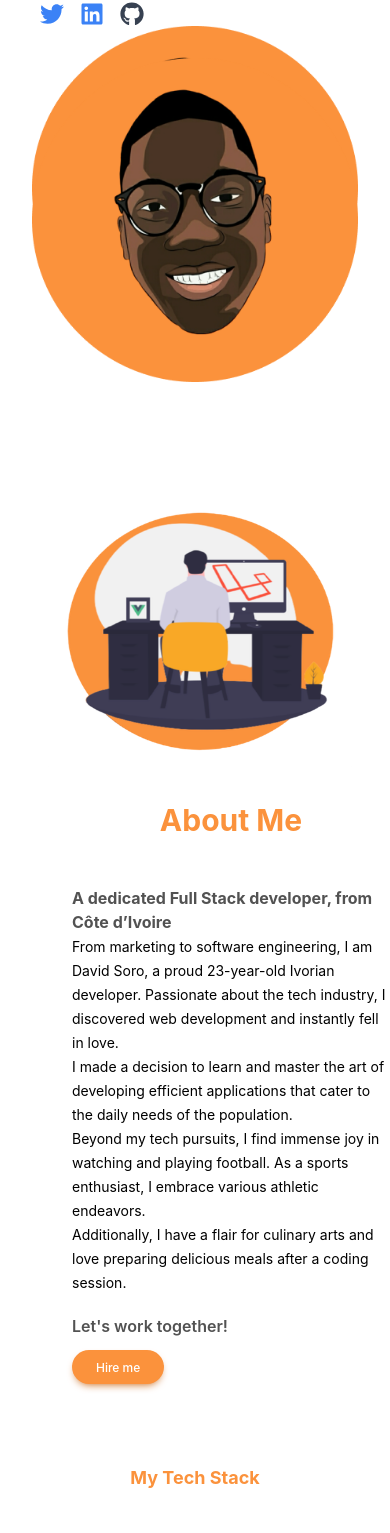
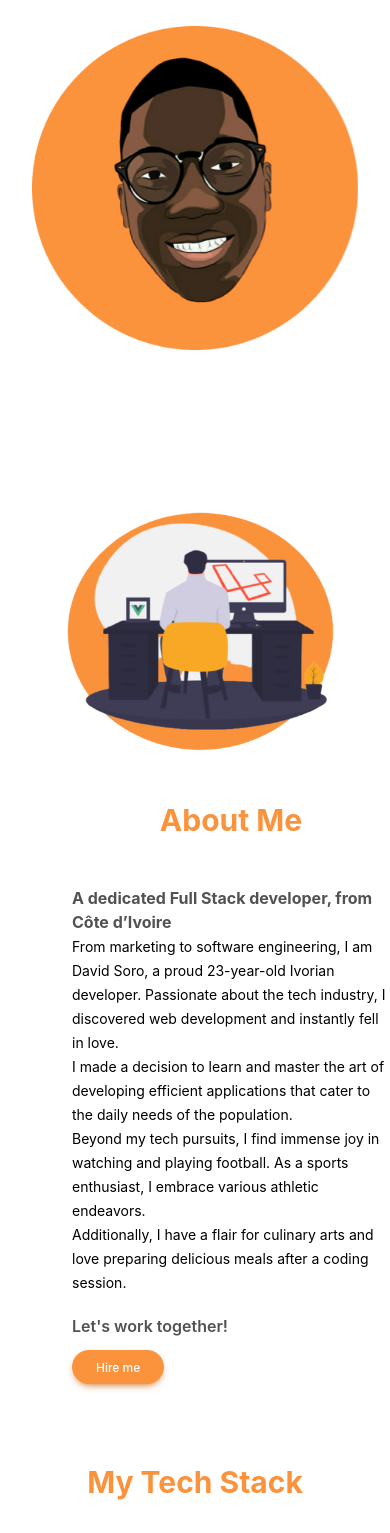
Before and after one commit to DvxdS/David_Soro_portfolio, a React (Create React App) app: page / in a window 390 px wide. Shown: the part 414-1947 px from the top of the page. Built offline with nearby package versions, Linux system fonts and the light colour scheme.

Commit message:
Working on opening animation

```diff
--- a/src/App.jsx
+++ b/src/App.jsx
@@ -1,6 +1,4 @@
-// App.jsx
-// App.jsx
-import React from 'react';
+import React, { useEffect, useState } from 'react';
 import Navbar from './components/Navbar';
 import Home from './components/Home';
 import About from './components/About';
@@ -8,29 +6,39 @@ import Stack from './components/stacks';
 import Skills from './components/skills';
 import Projects from './components/projects';
 import Contacts from './components/contacts';
+import OpeningAnimation from './components/Animation';
 import { BrowserRouter } from 'react-router-dom';
 
 function App() {
+  const [showMainContent, setShowMainContent] = useState(false);
+
+  useEffect(() => {
+    const timeout = setTimeout(() => {
+      setShowMainContent(true);
+    }, 2000);
+
+    // Clear the timeout to prevent memory leaks
+    return () => clearTimeout(timeout);
+  }, []);
+
   return (
-
     <div className="relative z-0">
       <BrowserRouter>
+        {showMainContent ? (
+          <div>
             <Navbar />
-
             <Home />
             <About />
             <Stack />
             <Skills />
             <Projects />
             <Contacts />
+          </div>
+        ) : (
+          <OpeningAnimation />
+        )}
       </BrowserRouter>
-
-
-
-
     </div>
-
-
   );
 }
 
--- /dev/null
+++ b/src/components/Animation.jsx
@@ -0,0 +1,22 @@
+// OpeningAnimation.js
+
+import React, { useEffect, useState } from 'react';
+import './animation.css';
+import LogoAnimation from './LogoAnimation'; // Assuming you have a separate LogoAnimation component
+
+const Animation = () => {
+  const [animate, setAnimate] = useState(false);
+
+  useEffect(() => {
+    setAnimate(true);
+  }, []);
+
+  return (
+    <div className={`animation ${animate ? 'fade-in' : ''}`}>
+      <LogoAnimation />
+      {/* Any additional opening animation content goes here */}
+    </div>
+  );
+};
+
+export default Animation;
--- a/src/components/Home.jsx
+++ b/src/components/Home.jsx
@@ -108,21 +108,23 @@ const Home = () => {
         </div>
 
        {/* Hero image */}
+       <div className='content mt-16'>
   <div className="relative">
+  {isMobile ? (
     <img
       src={Hero}
       alt="hero"
-            className="max-w-full mx-auto md:max-w-xs"
+      className="max-w-full mx-auto max-h-screen"
       ref={imageRef}
       onMouseEnter={handleMouseEnter}
       onMouseLeave={handleMouseLeave}
       onAnimationEnd={handleAnimationEnd}
     />
-          {isMobile && (
+  ) : (
     <img
       src={Hero}
       alt="hero"
-              className="max-w-full mx-auto mt-8 absolute top-0 left-0"
+      className="max-w-full mx-auto max-h-screen"
       ref={imageRef}
       onMouseEnter={handleMouseEnter}
       onMouseLeave={handleMouseLeave}
@@ -131,6 +133,8 @@ const Home = () => {
   )}
 </div>
 </div>
+
+      </div>
     </section>
   );
 };
--- /dev/null
+++ b/src/components/LogoAnimation.css
@@ -0,0 +1,20 @@
+/* LogoAnimation.css */
+
+@keyframes rotate {
+    0% {
+      transform: rotate(0deg);
+    }
+    100% {
+      transform: rotate(360deg);
+    }
+  }
+
+  .logo-container {
+    animation: rotate 6s linear infinite; /* Adjust the duration and timing function as needed */
+  }
+
+  .logo {
+    /* Your existing styles for the logo go here */
+    cursor: pointer;
+    /* Add any other styles you want to apply to the logo */
+  }
--- /dev/null
+++ b/src/components/LogoAnimation.jsx
@@ -0,0 +1,16 @@
+// LogoAnimation.js
+
+import React from 'react';
+import './LogoAnimation.css';
+
+const LogoAnimation = () => {
+  return (
+    <div className="logo-container">
+      <span className="logo">
+        Dav<span className="text-orange-400">.dev</span>
+      </span>
+    </div>
+  );
+};
+
+export default LogoAnimation;
--- a/src/components/Navbar.jsx
+++ b/src/components/Navbar.jsx
@@ -21,7 +21,7 @@ const Navbar = () => {
   };
 
   return (
-    <nav className="flex items-center justify-between p-4 bg-white">
+    <nav className="flex items-center justify-between p-4 bg-white  fixed top-0 left-0 right-0 z-50">
       <div className="flex items-center">
         <span
           className="ml-2 font-bold text-2xl tracking-tighter cursor-pointer"
--- /dev/null
+++ b/src/components/animation.css
@@ -0,0 +1,28 @@
+/* OpeningAnimation.css */
+
+.animation {
+    /* Add any initial styles here */
+  }
+
+  .fade-in {
+    opacity: 0;
+    animation: fadeIn 1.5s ease-in-out forwards, scaleUp 1.5s ease-in-out forwards;
+  }
+
+  @keyframes fadeIn {
+    from {
+      opacity: 0;
+    }
+    to {
+      opacity: 1;
+    }
+  }
+
+  @keyframes scaleUp {
+    from {
+      transform: scale(0.5);
+    }
+    to {
+      transform: scale(1);
+    }
+  }
--- a/src/components/skills.jsx
+++ b/src/components/skills.jsx
@@ -4,9 +4,9 @@ import { FaDesktop, FaServer } from 'react-icons/fa';
 const Skills = () => {
   return (
     <div className="p-8 md:p-20 bg-white mt-10" id="Skills">
-      <div class="text-center md:max-w-xl lg:max-w-3xl">
-        <h2 class="mb-12 px-6 text-3xl font-bold text-orange-400">My Skills</h2>
-      </div>
+     <h2 class="mb-12 text-center text-3xl font-bold text-orange-400">
+      My Skills
+    </h2>
       <div className="flex flex-col md:flex-row items-center justify-center">
         <div className="w-full md:w-1/2 p-4 mb-4 md:mb-0 md:mr-4 bg-blue-100 rounded-lg">
           <FaDesktop className="text-4xl mb-2 text-blue-400 mx-auto" />
--- a/src/components/stacks.jsx
+++ b/src/components/stacks.jsx
@@ -13,9 +13,9 @@ import './stack.css';
 const Stack = () => {
   return (
     <div className="p-20 bg-white mt-10 pt-10">
-      <div className="flex items-center justify-center w-full">
-        <span className="font-bold text-center text-lg mb-10 text-orange-400">My Tech Stack</span>
-      </div>
+      <h2 class="mb-12 text-center text-3xl font-bold text-orange-400">
+      My Tech Stack
+    </h2>
 
       <div className="flex flex-col md:flex-row">
         {/* Left grid - Languages */}
```
Lines whose indentation alone changed are shown as unchanged.
